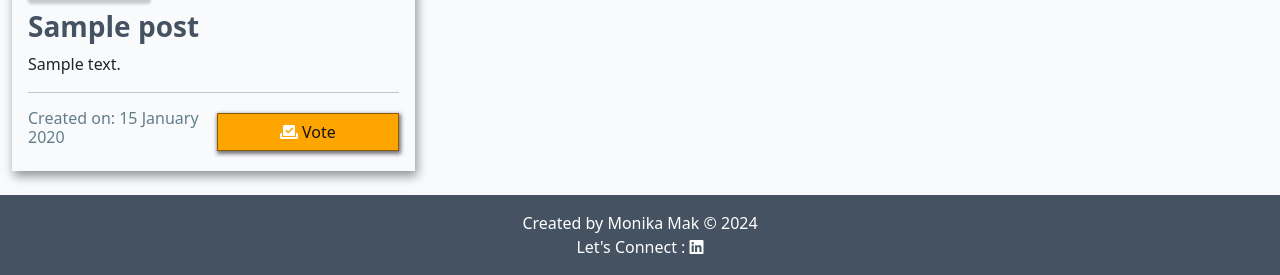
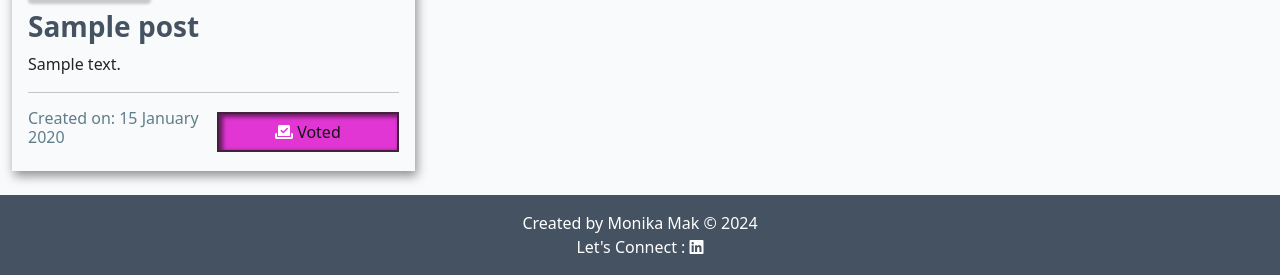
Before and after one commit to monika-mak/AI-Heroes-PP4, a Django app: page / in a window 1280 px wide. Shown: the part 710-985 px from the top of the page. Run offline with Django 5.2, Linux system fonts and the light colour scheme; a user stored in the database is signed in; tables that the repository leaves empty hold one stand-in row (values such as "Sample post"); some libraries are stand-ins or nearby versions.

Commit message:
fix user voted and unvoted section

```diff
--- a/blog/templates/blog/index.html
+++ b/blog/templates/blog/index.html
@@ -49,12 +49,12 @@
                                 <!--date format: https://docs.djangoproject.com/en/5.1/ref/templates/builtins/#date-->
                                 <p class="card-text post-subtitle h6">Created on: {{ post.created_on|date:"d F Y" }}</p>
                                 <!--Vote Button-->
-                                {% if voted %}
-                                <a class="btn btn-voted" role="button">
+                                {% if post.voted %}
+                                <a class="btn btn-voted" href="{% url 'vote_on_a_post' post.id %}">
                                     <i class="fa-solid fa-check-to-slot icon"></i> Voted
                                 </a>
                                 {% else %}
-                                <a class="btn btn-warning" href="{% url 'vote_on_a_post' post.id %}" role="button">
+                                <a class="btn btn-warning" href="{% url 'vote_on_a_post' post.id %}">
                                     <i class="fa-solid fa-check-to-slot icon"></i> Vote
                                 </a>
                                 {% endif %}
--- a/blog/views.py
+++ b/blog/views.py
@@ -4,7 +4,7 @@ from django.contrib import messages
 from django.http import HttpResponseRedirect
 from .models import Post, Comment, Vote
 from .forms import CommentForm
-from django.db.models import Count, Q
+from django.db.models import Count, Q, Value, BooleanField
 
 class PostList(generic.ListView):
     queryset = Post.objects.filter(status=1).annotate(comment_count=Count('comments'))
@@ -142,7 +142,6 @@ def vote_on_a_post(request, post_id):
         return redirect('account_login')
     # if user already voted on this blog, remove vote
     if Vote.objects.filter(post=post, author=request.user).exists():
-        voted = True
         Vote.objects.filter(post=post, author=request.user).delete()
         messages.info(request, 'Vote cancelled')
     else:
```
